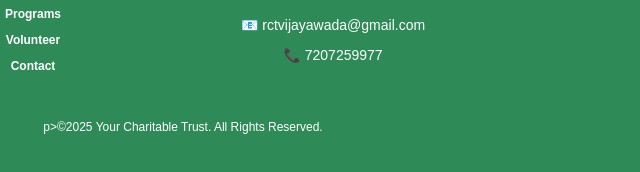
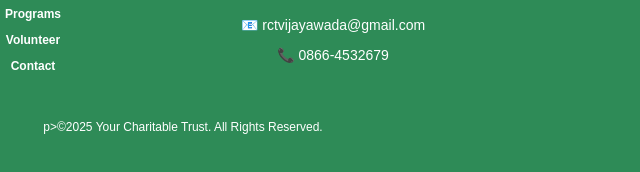
Before and after one commit to 2100080059/rct, a plain HTML site: page index.html in a window 1280 px wide. Shown: the part 1193-1365 px from the top of the page, 457-1097 px from the left. Drawn offline with nearby package versions, Linux system fonts and the light colour scheme.

Commit message:
Update index.html

```diff
--- a/index.html
+++ b/index.html
@@ -106,7 +106,7 @@
       <h3 style="margin-bottom: 20px; font-size: 16px;">INFORMATION</h3>
       <p style="font-size: 14px;">📍 45-17-16, Deepthi Sri Nilayam, Kummari Street, Gunadala, Vijayawada-520004</p>
       <p style="font-size: 14px;">📧 rctvijayawada@gmail.com</p>
-      <p style="font-size: 14px;">📞 7207259977</p>
+      <p style="font-size: 14px;">📞 0866-4532679</p>
     </div>
 
     <!-- Social Media -->
```
